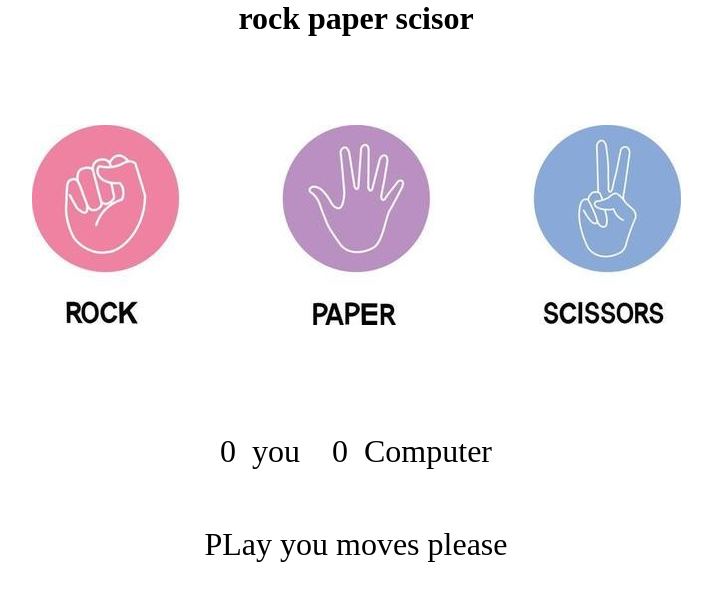
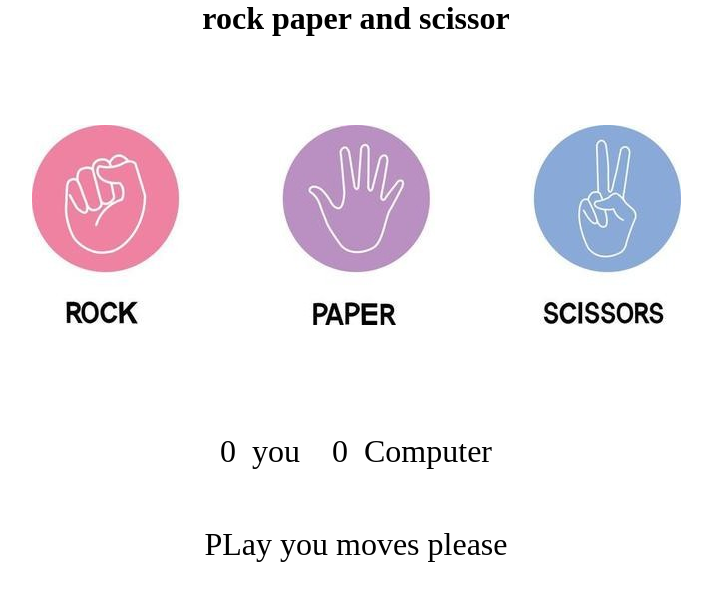
Before and after one commit to Adityaneel26/Java-Script-Projects, a plain HTML site: page rock paper and scissor/index.html in a window 1280 px wide. Shown: the whole page, without its empty margins (284-996 px from the left). Drawn offline with Linux system fonts and the light colour scheme.

Commit message:
Update index.html

```diff
--- a/rock paper and scissor/index.html
+++ b/rock paper and scissor/index.html
@@ -7,7 +7,7 @@
     <link rel="stylesheet" href="style.css">
 </head>
 <body>
-    <h1>rock paper scisor</h1>
+    <h1>rock paper and scissor </h1>
     <div class="choices">
         <div class="choice" id="rock">
             <img src="./img/rock.jpg" alt="">
@@ -36,4 +36,5 @@
     </div>
     <script src="script.js"></script>
 </body>
+
 </html>
```
